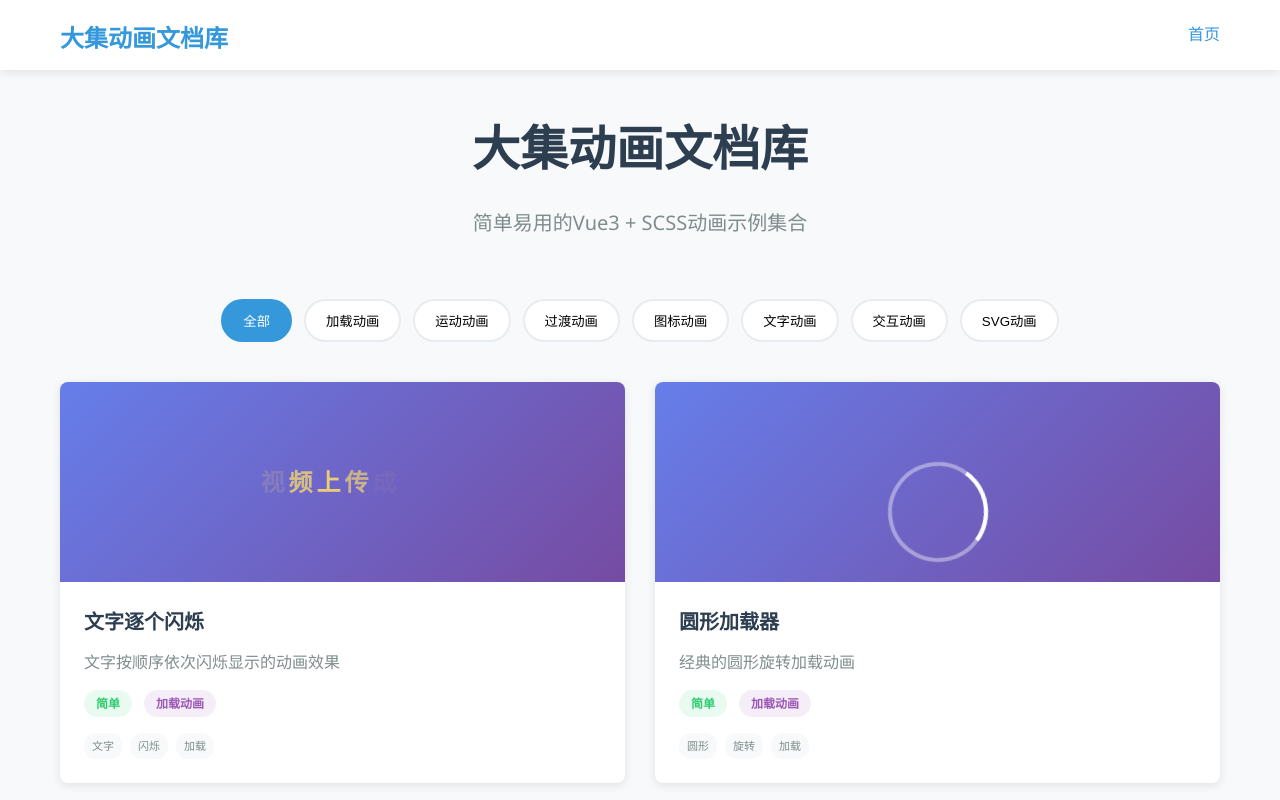
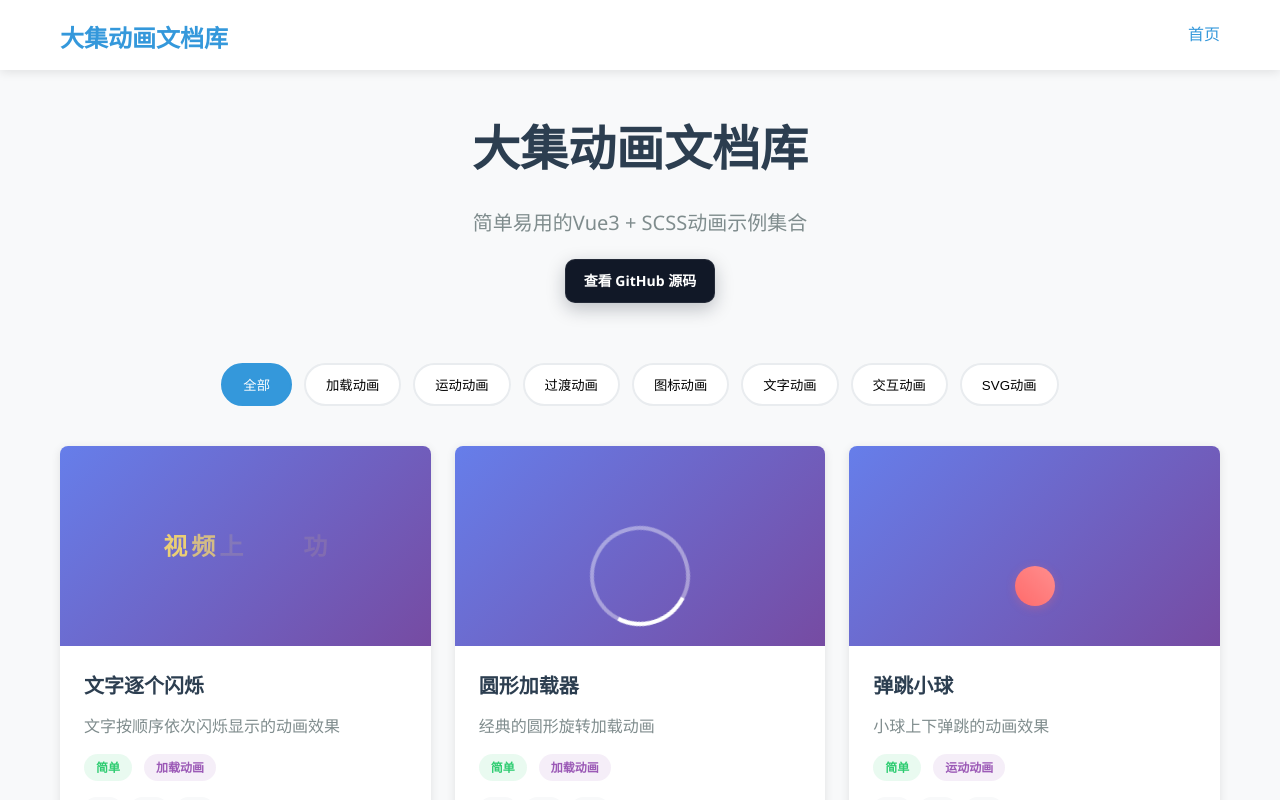
Before and after one commit to beerui/daji-docs-animate, a Vue app: page / in a window 1280 px wide. Shown: the top 800 px of the page. Built offline with nearby package versions, Linux system fonts and the light colour scheme.

Commit message:
feat(ui): 首页添加 GitHub 源码链接；首页栅格改为4/3/2/1列自适应；详情页添加源码按钮

```diff
--- a/src/views/AnimationDetail.vue
+++ b/src/views/AnimationDetail.vue
@@ -30,6 +30,16 @@
         <!-- 动画演示 -->
         <section class="animation-demo card">
           <h2 class="section-title">动画演示</h2>
+          <div class="github-bar">
+            <a
+              class="btn github-btn"
+              href="https://github.com/beerui/daji-docs-animate"
+              target="_blank"
+              rel="noopener noreferrer"
+            >
+              在 GitHub 上查看源码
+            </a>
+          </div>
           <div class="demo-container">
             <component
               :is="getComponent(animation.component)"
@@ -324,6 +334,31 @@ export default {
   color: $text-dark;
 }
 
+.github-bar {
+  display: flex;
+  justify-content: flex-end;
+  margin-bottom: 12px;
+}
+
+.btn.github-btn {
+  display: inline-flex;
+  align-items: center;
+  gap: 8px;
+  padding: 8px 14px;
+  border-radius: 10px;
+  background: #111827;
+  color: #fff;
+  text-decoration: none;
+  border: 1px solid rgba(255,255,255,0.08);
+  box-shadow: 0 6px 18px rgba(17,24,39,0.25);
+  transition: $transition;
+
+  &:hover {
+    transform: translateY(-1px);
+    box-shadow: 0 10px 24px rgba(17,24,39,0.35);
+  }
+}
+
 .animation-demo {
   margin-bottom: 40px;
   padding: 40px;
--- a/src/views/Home.vue
+++ b/src/views/Home.vue
@@ -5,6 +5,16 @@
       <section class="hero">
         <h1 class="hero-title">大集动画文档库</h1>
         <p class="hero-subtitle">简单易用的Vue3 + SCSS动画示例集合</p>
+        <div class="hero-actions">
+          <a
+            class="btn github-btn"
+            href="https://github.com/beerui/daji-docs-animate"
+            target="_blank"
+            rel="noopener noreferrer"
+          >
+            查看 GitHub 源码
+          </a>
+        </div>
       </section>
 
       <!-- 分类过滤器 -->
@@ -194,6 +204,31 @@ export default {
       font-size: 18px;
     }
   }
+
+  .hero-actions {
+    margin-top: 20px;
+    display: flex;
+    justify-content: center;
+  }
+}
+
+.btn.github-btn {
+  display: inline-flex;
+  align-items: center;
+  gap: 8px;
+  padding: 10px 18px;
+  border-radius: 10px;
+  background: #111827;
+  color: #fff;
+  text-decoration: none;
+  border: 1px solid rgba(255,255,255,0.08);
+  box-shadow: 0 6px 18px rgba(17,24,39,0.25);
+  transition: $transition;
+
+  &:hover {
+    transform: translateY(-1px);
+    box-shadow: 0 10px 24px rgba(17,24,39,0.35);
+  }
 }
 
 .filters {
@@ -239,17 +274,21 @@ export default {
 
 .animations-grid {
   display: grid;
-  grid-template-columns: repeat(auto-fill, minmax(380px, 1fr));
-  gap: 30px;
+  grid-template-columns: repeat(4, 1fr);
+  gap: 24px;
+
+  @media (max-width: 1280px) {
+    grid-template-columns: repeat(3, 1fr);
+  }
 
   @media (max-width: $tablet) {
-    grid-template-columns: repeat(auto-fill, minmax(320px, 1fr));
-    gap: 24px;
+    grid-template-columns: repeat(2, 1fr);
+    gap: 20px;
   }
 
   @media (max-width: $mobile) {
     grid-template-columns: 1fr;
-    gap: 20px;
+    gap: 16px;
   }
 }
 
```
